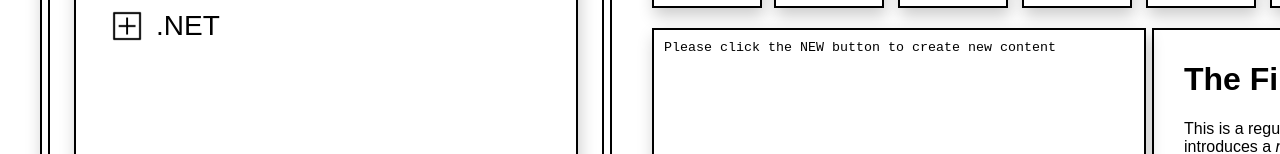
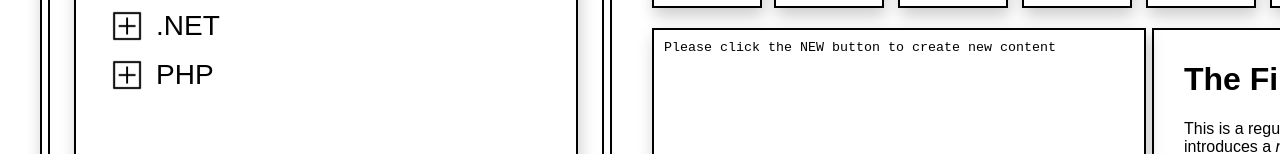
Before and after one commit to tonyjhillman/cb-content-creation, a React (Create React App) app: page / in a window 1280 px wide. Shown: the part 172-326 px from the top of the page. Built offline with nearby package versions, Linux system fonts and the light colour scheme.

Commit message:
WED-01: Cleaned up file selector expansion

```diff
--- a/src/index.js
+++ b/src/index.js
@@ -189,6 +189,51 @@ class JavaFirstLevelContent extends React.Component
 }
 
 
+class PhpFirstLevelContent extends React.Component
+{
+  render ()
+	{
+		return (
+
+      <div>
+
+        <span
+            id="phpFirstLevelContent"
+            class="phpFirstLevelContent"
+            style={{
+              position: 'relative',
+              fontFamily: 'Arial',
+              color: 'black',
+              fontSize: 22,
+              padding: 0,
+              top: 0,
+              left: 102,
+              display: this.props.display ? 'inline' : 'none'
+
+            }}  >
+
+            <button
+              onClick = {this.props.onClick}
+              style={{
+                position: 'relative',
+                fontFamily: 'Arial',
+                color: 'black',
+                fontSize: 24,
+                top: this.props.phpContentStartingHeight,
+                border: 'none'
+              }}
+
+            >
+              <i>Using the PHP SDK</i>
+            </button>
+
+        </span>
+
+      </div>
+    )};
+}
+
+
 
 {/*
   The PlusOrMinusButton class returns the File Selector button that displays
@@ -230,6 +275,46 @@ class JavaPlusOrMinusButton extends React.Component
 	}
 }
 
+{/*
+  The PlusOrMinusButton class returns the File Selector button that displays
+	a plus or minus sign, for the opening and closing of folders.
+*/}
+class PhpPlusOrMinusButton extends React.Component
+{
+	render ()
+	{
+		return (
+			<button
+				onClick={this.props.onClick}
+				className='phpPlusOrMinusButton'
+				id='phpPlusOrMinusButton'
+				style={{
+					position: 'absolute',
+					border: '0px solid black',
+					width: 30,
+					height: 30,
+					backgroundColor: 'white',
+					border: 'none',
+					top: this.props.beneathDotNetTopMeasurement,
+					left: 26,
+					outlineWidth: 0,
+					zIndex:98
+				}}
+			>
+				 <img
+ 					src={require('./images/' + this.props.phpImage )}
+ 					alt={require('./images/couchbaseLogoAlt.png')}
+ 						style={{
+ 							position: 'relative',
+ 							width: 30,
+ 							height: 30,
+ 							top: 0,
+ 							left: 0}} />
+			</button>
+		);
+	}
+}
+
 class DotNetFirstLevelContent extends React.Component
 {
   render ()
@@ -247,7 +332,7 @@ class DotNetFirstLevelContent extends React.Component
               color: 'black',
               fontSize: 22,
               padding: 0,
-              top: this.props.dotNetContentStartingHeight,
+              top: 0,
               left: 102,
               display: this.props.display ? 'inline' : 'none'
 
@@ -260,7 +345,7 @@ class DotNetFirstLevelContent extends React.Component
                 fontFamily: 'Arial',
                 color: 'black',
                 fontSize: 24,
-                top: 0,
+                top: this.props.dotNetContentStartingHeight,
                 border: 'none'
               }}
 
@@ -409,10 +494,16 @@ export default class UpperApplicationWindow extends React.Component
 	      javaContentDisplay: false,
 				dotNetImage: 'plusSign.png',
 				dotNetContentDisplay: false,
-				baseLineMeasurement: 26,
+				phpImage: 'plusSign.png',
+				phpContentDisplay: false,
+
 				beneathJavaTopMeasurement: 76,
-				beneathDotNetTopMeasurement: 152,
-				dotNetContentStartingHeight: 114
+				beneathDotNetTopMeasurement: 125,
+				beneathPhpTopMeasurement: 228,
+
+				javaContentStartingHeight: 54,
+				dotNetContentStartingHeight: 118,
+				phpContentStartingHeight: 164
 			};
 
 			this.saveCurrentEditsToServer
@@ -457,6 +548,7 @@ export default class UpperApplicationWindow extends React.Component
 
     getFileFromServer(targetFilename)
     {
+				//alert("Called with value " + targetFilename);
         if(canGetFile)
 				{
 						canGetFile = false;
@@ -551,9 +643,27 @@ export default class UpperApplicationWindow extends React.Component
 
 	      this.state.javaContentDisplay = this.state.javaPlusOrMinusImageToggle ? false : true ;
 
-				this.state.beneathJavaTopMeasurement = this.state.javaPlusOrMinusImageToggle ? this.state.beneathJavaTopMeasurement - 76: this.state.beneathJavaTopMeasurement + 76;
+				// Push down or pull up the .NET button, which is immediately below Java.
+				//
+				this.state.beneathJavaTopMeasurement = this.state.javaPlusOrMinusImageToggle ?
+					this.state.beneathJavaTopMeasurement - 76: this.state.beneathJavaTopMeasurement + 76;
 
-				this.state.dotNetContentStartingHeight = this.state.javaPlusOrMinusImageToggle ? this.state.dotNetContentStartingHeight - this.state.beneathJavaTopMeasurement : this.state.baseLineMeasurement + this.state.beneathJavaTopMeasurement;
+				// Recalculate the vertical start of the .NET first-level content accordingly.
+				//
+				this.state.dotNetContentStartingHeight = this.state.javaPlusOrMinusImageToggle ?
+					this.state.dotNetContentStartingHeight - 40: this.state.dotNetContentStartingHeight + 40;
+
+				// Push down or pull up the PHP button, which is immediately below .NET.
+				//
+				this.state.beneathDotNetTopMeasurement = this.state.javaPlusOrMinusImageToggle ?
+					this.state.beneathDotNetTopMeasurement - 76: this.state.beneathDotNetTopMeasurement + 76;
+
+				// Recalculate the vertical start of the PHP first-level content accordingly.
+				//
+				this.state.phpContentStartingHeight = this.state.javaPlusOrMinusImageToggle ?
+					this.state.phpContentStartingHeight - 42: this.state.phpContentStartingHeight + 42;
+
+				//alert("this.state.beneathDotNetTopMeasurement now " + this.state.beneathDotNetTopMeasurement);
 		}
 
 		DotNetSetPlusOrMinusOnClick()
@@ -566,7 +676,28 @@ export default class UpperApplicationWindow extends React.Component
 
 				this.state.dotNetContentDisplay = this.state.dotNetPlusOrMinusImageToggle ? false : true ;
 
-			  this.state.beneathDotNetTopMeasurement = this.state.dotNetPlusOrMinusImageToggle ? this.state.beneathDotNetTopMeasurement - 76: this.state.beneathDotNetTopMeasurement + 76;
+				this.state.beneathDotNetTopMeasurement = this.state.dotNetPlusOrMinusImageToggle ?
+					this.state.beneathDotNetTopMeasurement - 76: this.state.beneathDotNetTopMeasurement + 76;
+
+				this.state.phpContentStartingHeight = this.state.dotNetPlusOrMinusImageToggle ?
+					this.state.phpContentStartingHeight - 42: this.state.phpContentStartingHeight + 42;
+
+			//alert("this.state.beneathDotNetTopMeasurement now " + this.state.beneathDotNetTopMeasurement);
+		}
+
+		PhpSetPlusOrMinusOnClick()
+		{
+			this.setState(prevState => ({
+					phpPlusOrMinusImageToggle: !prevState.phpPlusOrMinusImageToggle
+				}));
+
+				this.state.phpImage = this.state.phpPlusOrMinusImageToggle ? 'plusSign.png' : 'minusSign.png' ;
+
+				this.state.phpContentDisplay = this.state.phpPlusOrMinusImageToggle ? false : true ;
+
+				this.state.beneathPhpTopMeasurement = this.state.PhpPlusOrMinusImageToggle ?
+					this.state.beneathPhpTopMeasurement - 76: this.state.beneathPhpTopMeasurement + 76;
+
 		}
 
 		// Button display-toggling for the Java content.
@@ -580,6 +711,34 @@ export default class UpperApplicationWindow extends React.Component
 	        />
 	  		);
 		 }
+
+		 // Button display-toggling for the Java content.
+ 		//
+ 		 PhpRenderPlusOrMinusButton ()
+ 	   {
+ 	  	 return (
+ 	       <PhpPlusOrMinusButton
+				 beneathDotNetTopMeasurement = { this.state.beneathDotNetTopMeasurement}
+ 	  		 		phpImage = { this.state.phpImage }
+ 	  				    onClick={ () => this.PhpSetPlusOrMinusOnClick() }
+ 	        />
+ 	  		);
+ 		 }
+
+		 // First-level folder-content, made available when the Java-folder
+		 // button is clicked.
+		 //
+	   PhpRenderFirstLevelContent ()
+	   {
+	     return (
+	       <PhpFirstLevelContent
+	  		 		display = { this.state.phpContentDisplay }
+						phpContentStartingHeight = { this.state.phpContentStartingHeight }
+						onClick={ () => this.getFileFromServer(this.state.phpfilename) }
+
+	        />
+	  		);
+	   }
 
 		 // First-level folder-content, made available when the Java-folder
 		 // button is clicked.
@@ -724,6 +883,32 @@ export default class UpperApplicationWindow extends React.Component
 									{ this.DotNetRenderFirstLevelContent() }
 
 									 { this.DotNetRenderPlusOrMinusButton() }
+
+								</div>
+
+								<div>
+
+									<span
+											id="phpNavSectionTitle"
+											class="phpNavSectionTitle"
+											style={{
+												position: 'absolute',
+												fontFamily: 'Arial',
+												color: 'black',
+												fontSize: 28,
+												padding: 0,
+												top: this.state.beneathDotNetTopMeasurement,
+												left: 76
+
+											}}>
+
+											PHP
+
+									</span>
+
+									{ this.PhpRenderFirstLevelContent() }
+
+									 { this.PhpRenderPlusOrMinusButton() }
 
 								</div>
 
```
